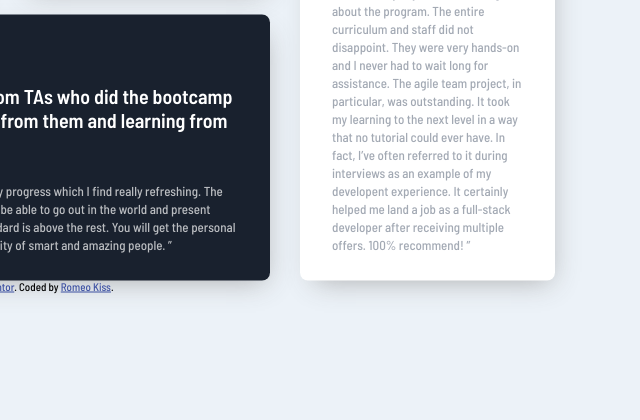
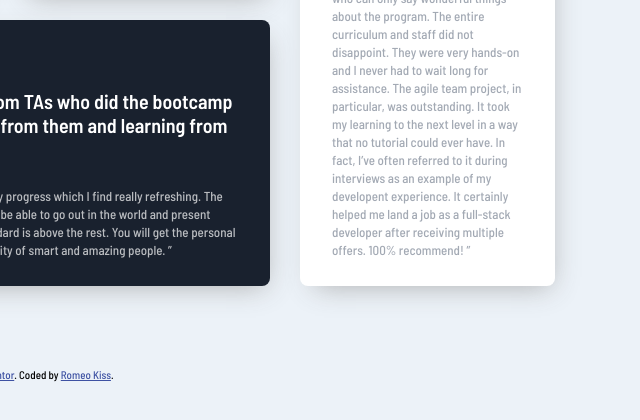
Before and after one commit to RomeoKs/testimonials-grid-section-main, a plain HTML site: page index.html in a window 1280 px wide. Shown: the whole page, without its empty margins (0-640 px from the left). Drawn offline with Linux system fonts and the light colour scheme; files whose address does not match are found by name.

Commit message:
Centered attribution and centered body to Viewport

```diff
--- a/stylesheet.css
+++ b/stylesheet.css
@@ -69,6 +69,8 @@ body {
     font-size: 13px;
     background-color: var(--light-grayish-blue);
     box-sizing: border-box;
+    display: flex;
+    min-height: 100vh;
 }
 .first-container, .second-container, .third-container, .fourth-container,
 .fifth-container {
@@ -201,9 +203,12 @@ body {
 }
 
 .attribution {
+    position: absolute;
     font-size: 11px;
     text-align: center;
-    margin-bottom: 40px;
+    bottom: 20px;
+    left: 50%;
+    transform: translateX(-50%);
 }
 .attribution a {
     color: hsl(228, 45%, 44%);
```
